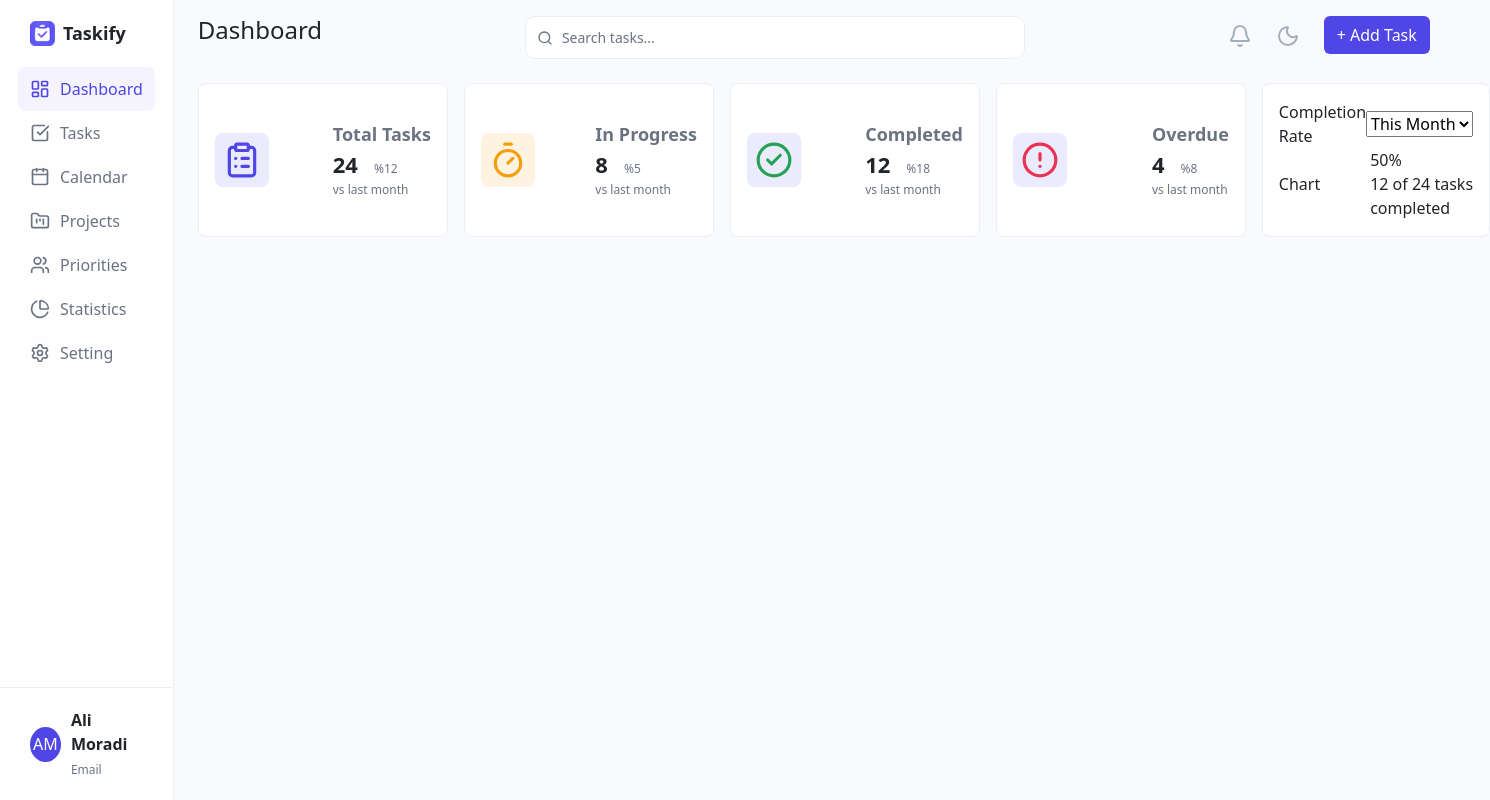
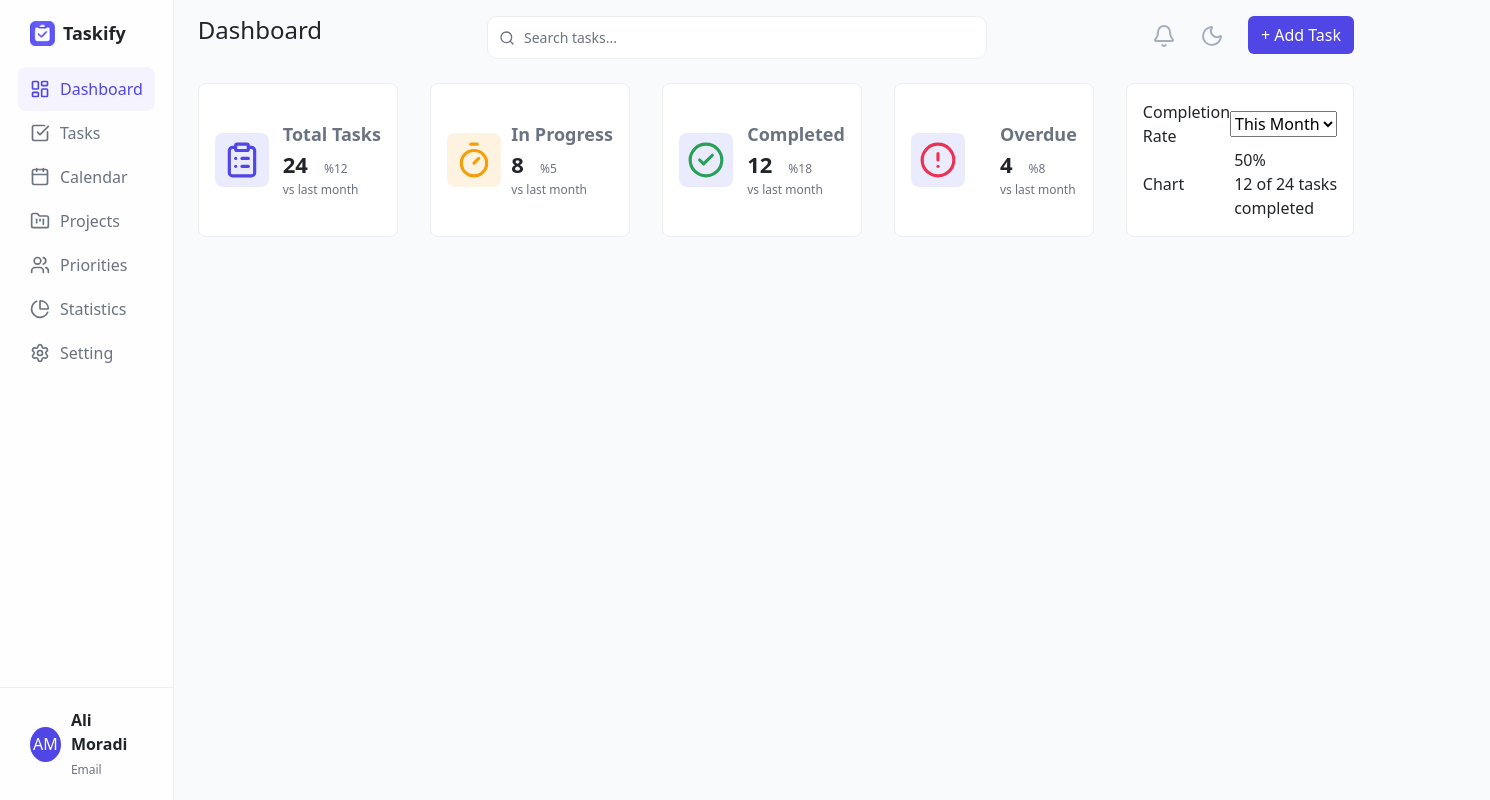
Before and after one commit to KamyabT/taskify, a React (Create React App) app: page /dashboard in a window 1280 px wide. Shown: the whole page, 1490 px wide, since content can reach past the window. Built offline with nearby package versions, Linux system fonts and the light colour scheme.

Commit message:
working on tasks table

```diff
--- a/src/features/dashboard/StatsCards.jsx
+++ b/src/features/dashboard/StatsCards.jsx
@@ -1,14 +1,48 @@
 import style from "./StatsCards.module.css";
+import { ClipboardList, Timer, CircleAlert, CircleCheck } from "lucide-react";
 
-const StatsCards = ({ icon, title, value, change, backColor }) => {
+const configs = {
+  total: {
+    title: "Total Tasks",
+    icon: <ClipboardList color="var(--primary)" size={38} />,
+    value: 24,
+    change: 12,
+    backColor: "var(--info-light)",
+  },
+  progress: {
+    title: "In Progress",
+    icon: <Timer size={38} color={"var(--warning)"} />,
+    value: 8,
+    change: 5,
+    backColor: "var(--warning-light)",
+  },
+  completed: {
+    title: "Completed",
+    icon: <CircleCheck size={38} color="var(--success)" />,
+    value: 12,
+    change: 18,
+    backColor: "var(--info-light)",
+  },
+  overdue: {
+    title: "Overdue",
+    icon: <CircleAlert size={38} color="var(--danger)" />,
+    value: 4,
+    change: 8,
+    backColor: "var(--info-light)",
+  },
+};
+
+const StatsCards = ({ title, value, change }) => {
+  const data = configs[title]
+
   return (
     <div className={style.cards} style={{}}>
-      <div className="p-2" style={{ backgroundColor: backColor, borderRadius: "8px" }}>
-        <span>{icon}</span>
+      <div className="p-2" style={{ backgroundColor: data.backColor , borderRadius: "8px" }}>
+        <span>{data.icon}</span>
       </div>
       <div>
         <p className="text-section" style={{ color: "var(--text-secondary)" }}>
-          {title}
+          {data.title}
         </p>
         <span className="text-card-value">{value}</span>
         <span className="text-small ms-3">%{change}</span>
--- a/src/features/dashboard/StatsCards.module.css
+++ b/src/features/dashboard/StatsCards.module.css
@@ -1,10 +1,11 @@
 .cards {
   display: flex;
   flex-grow: 1;
+  flex: 1;
+  min-width: 200px;
   align-items: center;
   justify-content: space-between;
   background-color: var(--bg-card);
-  width: 250px;
   margin-right: 16px;
   border-radius: 8px;
   padding: 16px;
--- a/src/pages/Dashboard.jsx
+++ b/src/pages/Dashboard.jsx
@@ -3,36 +3,27 @@ import Sidebar from "../components/layout/Sidebar/Sidebar";
 import CompletionChart from "../features/dashboard/CompletionChart";
 import StatsCards from "../features/dashboard/StatsCards";
 import style from "./Dashboard.module.css";
-import { ClipboardList, Timer, CircleAlert, CircleCheck, icons } from "lucide-react";
 
 const stats = [
   {
-    title: "Total Tasks",
-    icon: <ClipboardList color="var(--primary)" size={38} />,
+    title: "total",
     value: 24,
     change: 12,
-    backColor: "var(--info-light)",
   },
   {
-    title: "In Progress",
-    icon: <Timer size={38} color={"var(--warning)"} />,
+    title: "progress",
     value: 8,
     change: 5,
-    backColor: "var(--warning-light)",
   },
   {
-    title: "Completed",
-    icon: <CircleCheck size={38} color="var(--success)" />,
+    title: "completed",
     value: 12,
     change: 18,
-    backColor: "var(--info-light)",
   },
   {
-    title: "Overdue",
-    icon: <CircleAlert size={38} color="var(--danger)" />,
+    title: "overdue",
     value: 4,
     change: 8,
-    backColor: "var(--info-light)",
   },
 ];
 
@@ -42,21 +33,15 @@ const Dashboard = () => {
       <Sidebar />
       <section className="d-flex flex-column px-4 py-3" style={{ width: "100vw" }}>
         <Header />
-        <div className="d-flex w-100  mt-4">
-          <div className="d-flex">
-            {stats.map(({ icon, title, value, change, backColor }) => {
+        <div className={`${style.statsRow} mt-4 `}>
+          <div className={style.cardsWrapper}>
+            {stats.map(({ title, value, change }) => {
               return (
-                <StatsCards
-                  icon={icon}
-                  title={title}
-                  value={value}
-                  change={change}
-                  backColor={backColor}
-                />
+                <StatsCards key={title} title={title} value={value} change={change} />
               );
             })}
           </div>
-          <div className="w-100">
+          <div className={style.chartWrapper}>
             <CompletionChart />
           </div>
         </div>
--- a/src/pages/Dashboard.module.css
+++ b/src/pages/Dashboard.module.css
@@ -5,3 +5,20 @@
 /* .statsCard:last-child {
   margin-right: 0;
 } */
+
+.statsRow {
+  display: flex;
+  gap: 16px;
+}
+
+/* کارت‌ها */
+.cardsWrapper {
+  display: flex;
+  gap: 16px;
+  flex: 3; /* مهم */
+}
+
+/* چارت */
+.chartWrapper {
+  flex: 1; /* مهم */
+}
```
Also changed, not shown: src/features/tasks/components/TasksTable.jsx (added, +7 -0 lines), src/features/tasks/TasksList.jsx (deleted), src/features/tasks/components/TaskHeader.jsx (added), src/features/tasks/components/TaskRow.jsx (added).
